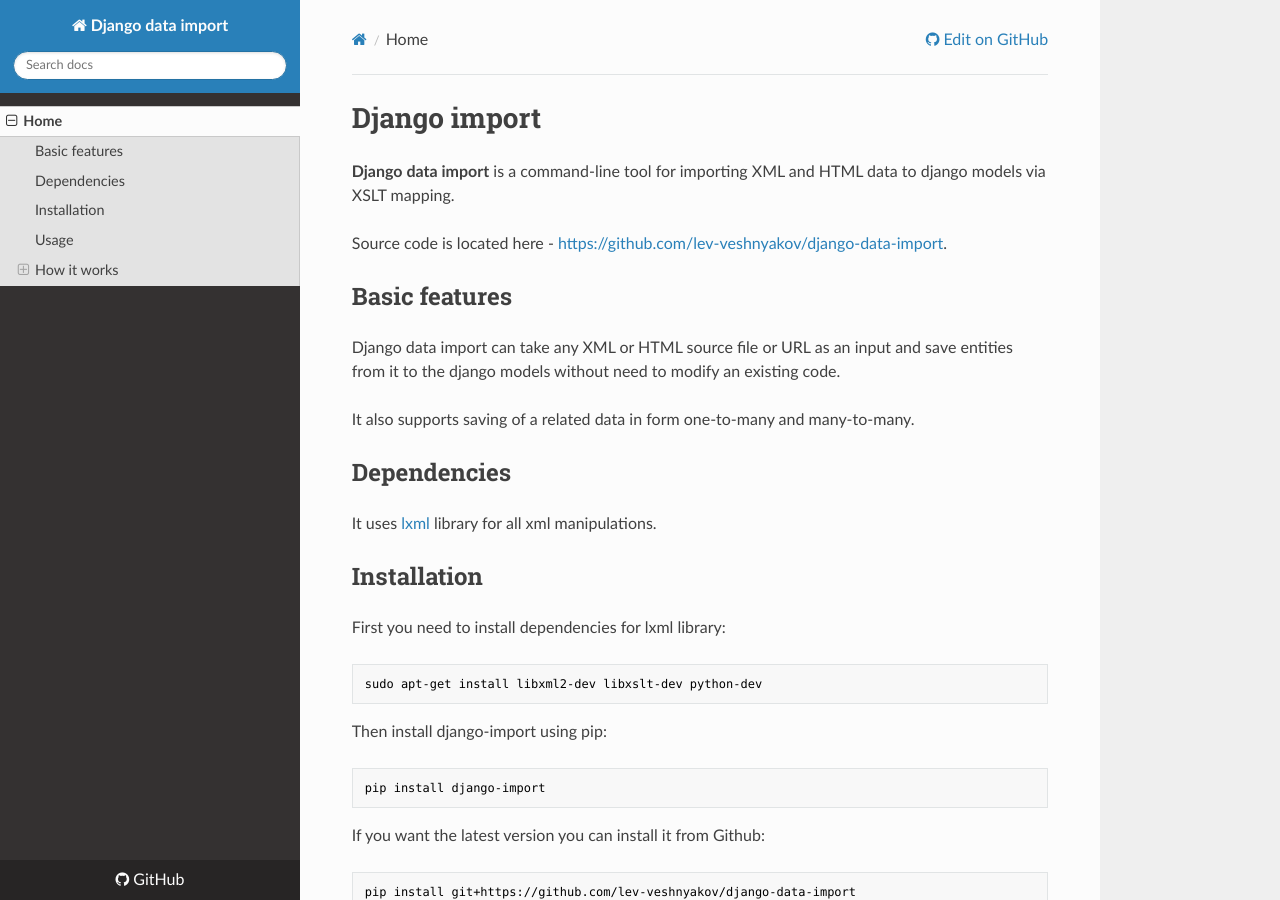
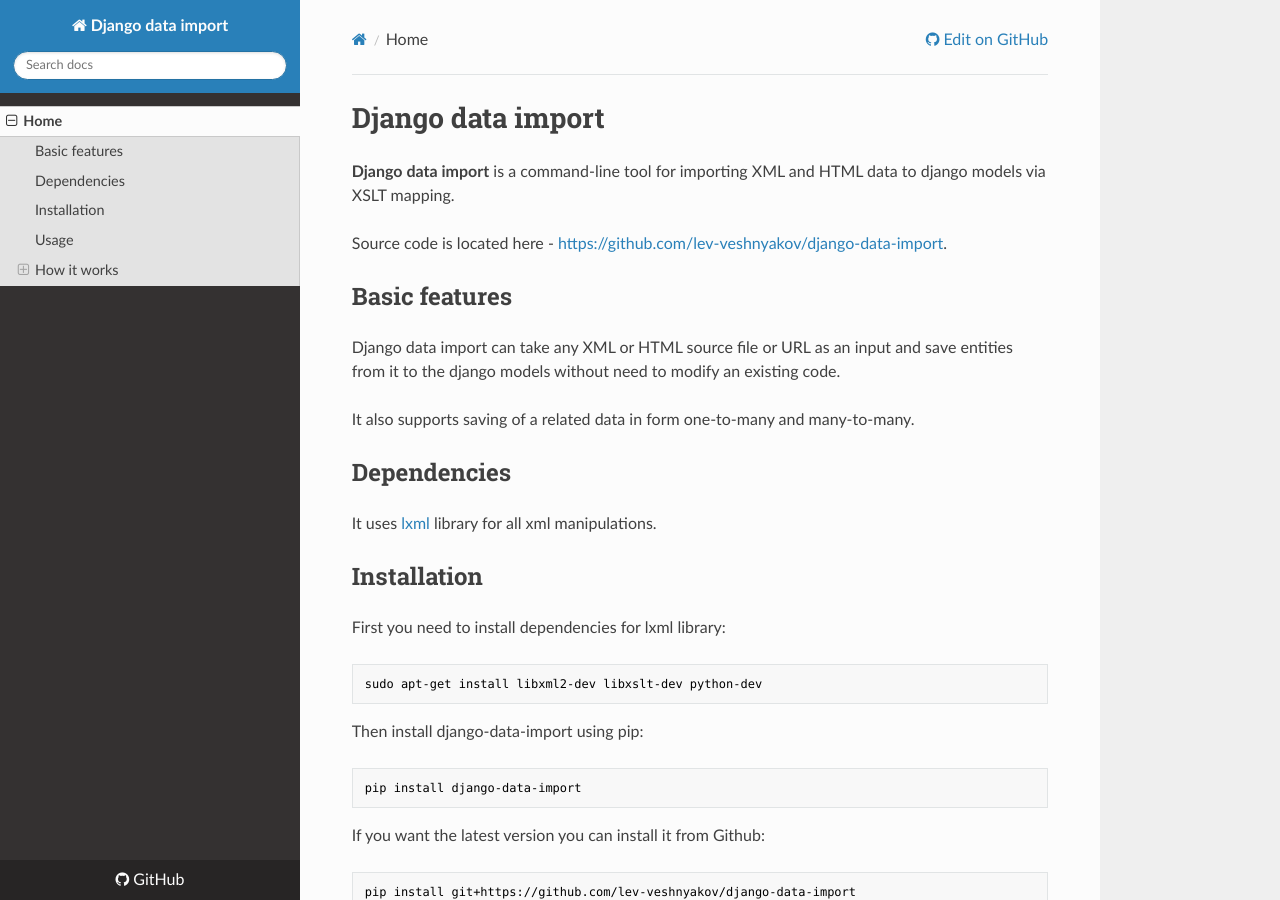
Before and after one commit to lev-veshnyakov/django-import-data, an MkDocs documentation site: the page built from docs/index.md, in a window 1280 px wide and 900 px high. Built offline with MkDocs 1.6.1, drawn with Linux system fonts in a browser that asks for light colours; nearby versions of some CDN libraries; old or Windows-style settings are respelled for this version of MkDocs.

Commit message:
Replace title django import with django data import

````diff
--- a/docs/index.md
+++ b/docs/index.md
@@ -1,4 +1,4 @@
-# Django import
+# Django data import
 
 **Django data import** is a command-line tool for importing XML and HTML data to django models via XSLT mapping.
 
@@ -22,10 +22,10 @@
 sudo apt-get install libxml2-dev libxslt-dev python-dev
 ```
 
-Then install django-import using pip:
+Then install django-data-import using pip:
 
 ```bash
-pip install django-import
+pip install django-data-import
 ```
 
 If you want the latest version you can install it from Github:
````
